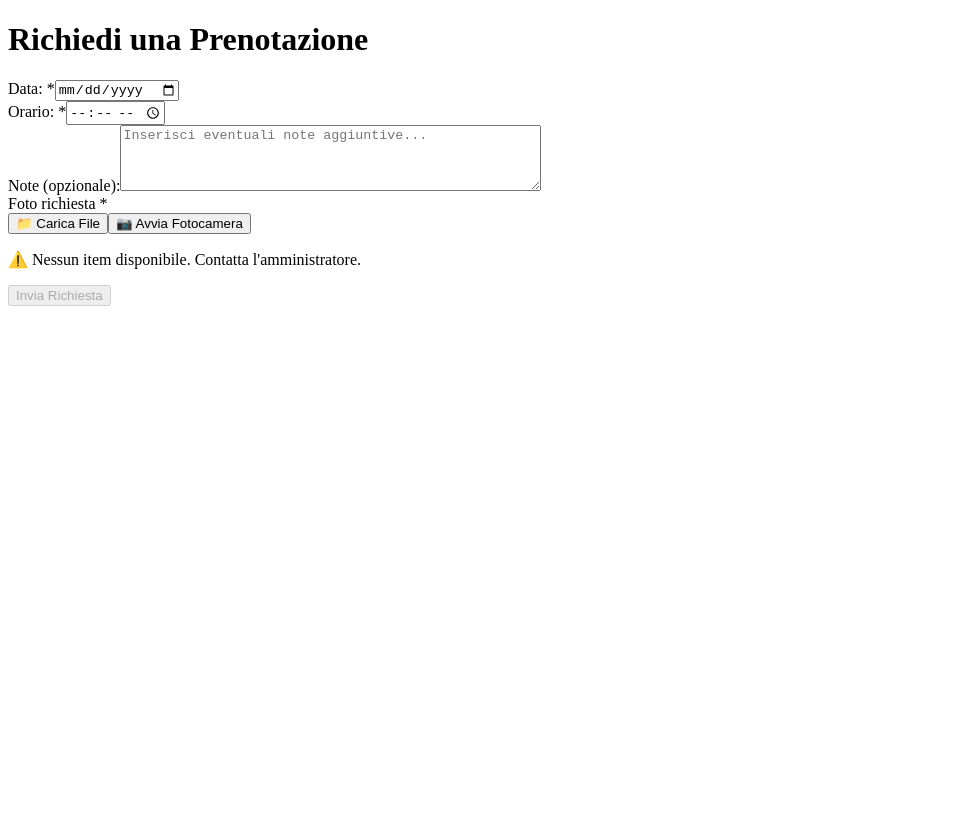
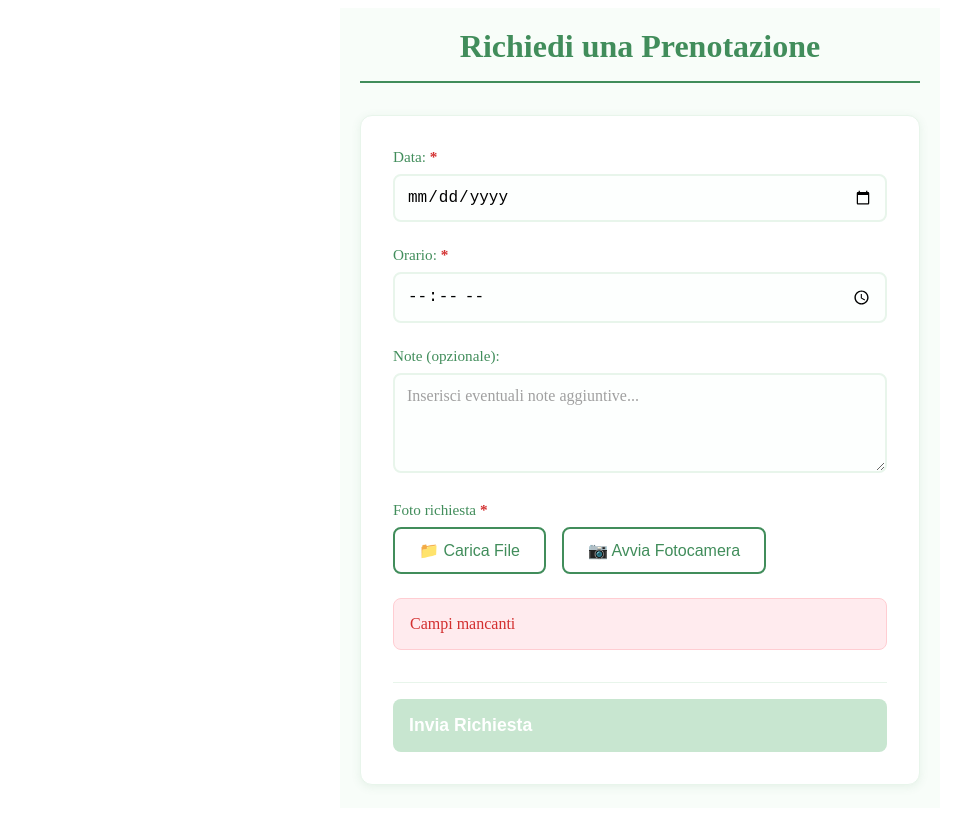
Before and after one commit to pio032/PW_Frontend, an Angular app in the folder project/: page /suppliers/richiestaPrenotazioni in a window 1280 px wide. Shown: the whole page, without its empty margins (0-978 px from the left). Built offline with nearby package versions, Linux system fonts and the light colour scheme.

Commit message:
edit richiesta-prenotazioni

```diff
--- a/project/src/suppliers/richiesta-prenotazioni/richiesta-prenotazioni.css
+++ b/project/src/suppliers/richiesta-prenotazioni/richiesta-prenotazioni.css
@@ -0,0 +1,308 @@
+/* Reset e base */
+* {
+  box-sizing: border-box;
+  margin: 0;
+  padding: 0;
+}
+
+body {
+  font-family: -apple-system, BlinkMacSystemFont, 'Segoe UI', Roboto, Oxygen, Ubuntu, Cantarell, sans-serif;
+  line-height: 1.6;
+  color: #333;
+}
+
+/* Container principale */
+.richiesta-prenotazioni-container {
+  max-width: 600px;
+  margin: 0 auto;
+  padding: 20px;
+  background-color: #f8fdf9;
+  min-height: 100vh;
+}
+
+/* Titolo */
+h1 {
+  color: #418d5b;
+  font-size: 2rem;
+  font-weight: 600;
+  text-align: center;
+  margin-bottom: 2rem;
+  padding-bottom: 1rem;
+  border-bottom: 2px solid #418d5b;
+}
+
+/* Form container */
+.prenotazione-form {
+  background: white;
+  padding: 2rem;
+  border-radius: 12px;
+  box-shadow: 0 2px 10px rgba(65, 141, 91, 0.1);
+  border: 1px solid #e8f5eb;
+}
+
+/* Form groups */
+.form-group {
+  margin-bottom: 1.5rem;
+}
+
+.form-group label {
+  display: block;
+  margin-bottom: 0.5rem;
+  font-weight: 500;
+  color: #418d5b;
+  font-size: 0.95rem;
+}
+
+.required {
+  color: #d32f2f;
+  font-weight: 600;
+}
+
+/* Input fields */
+input[type="date"],
+input[type="time"],
+input[type="file"],
+textarea {
+  width: 100%;
+  padding: 0.75rem;
+  border: 2px solid #e8f5eb;
+  border-radius: 8px;
+  font-size: 1rem;
+  transition: all 0.3s ease;
+  background-color: #fdfffe;
+}
+
+input[type="date"]:focus,
+input[type="time"]:focus,
+textarea:focus {
+  outline: none;
+  border-color: #418d5b;
+  box-shadow: 0 0 0 3px rgba(65, 141, 91, 0.1);
+}
+
+textarea {
+  resize: vertical;
+  min-height: 100px;
+  font-family: inherit;
+}
+
+textarea::placeholder {
+  color: #a0a0a0;
+}
+
+/* Buttons */
+.btn-primary {
+  background-color: #418d5b;
+  color: white;
+  border: none;
+  padding: 0.75rem 1.5rem;
+  border-radius: 8px;
+  font-size: 1rem;
+  font-weight: 500;
+  cursor: pointer;
+  transition: all 0.3s ease;
+  display: inline-flex;
+  align-items: center;
+  gap: 0.5rem;
+}
+
+.btn-primary:hover:not(:disabled) {
+  background-color: #357a4a;
+  transform: translateY(-1px);
+  box-shadow: 0 4px 12px rgba(65, 141, 91, 0.3);
+}
+
+.btn-primary:disabled {
+  background-color: #c8e6d0;
+  cursor: not-allowed;
+  transform: none;
+  box-shadow: none;
+}
+
+.btn-secondary {
+  background-color: transparent;
+  color: #418d5b;
+  border: 2px solid #418d5b;
+  padding: 0.75rem 1.5rem;
+  border-radius: 8px;
+  font-size: 1rem;
+  font-weight: 500;
+  cursor: pointer;
+  transition: all 0.3s ease;
+  display: inline-flex;
+  align-items: center;
+  gap: 0.5rem;
+  margin-right: 0.5rem;
+}
+
+.btn-secondary:hover:not(:disabled) {
+  background-color: #418d5b;
+  color: white;
+  transform: translateY(-1px);
+  box-shadow: 0 4px 12px rgba(65, 141, 91, 0.3);
+}
+
+.btn-secondary:disabled {
+  border-color: #c8e6d0;
+  color: #c8e6d0;
+  cursor: not-allowed;
+  transform: none;
+  box-shadow: none;
+}
+
+.btn-danger {
+  background-color: #d32f2f;
+  color: white;
+  border: none;
+  padding: 0.5rem 1rem;
+  border-radius: 6px;
+  font-size: 0.9rem;
+  font-weight: 500;
+  cursor: pointer;
+  transition: all 0.3s ease;
+  display: inline-flex;
+  align-items: center;
+  gap: 0.5rem;
+}
+
+.btn-danger:hover {
+  background-color: #b71c1c;
+  transform: translateY(-1px);
+  box-shadow: 0 4px 12px rgba(211, 47, 47, 0.3);
+}
+
+.btn-submit {
+  width: 100%;
+  padding: 1rem;
+  font-size: 1.1rem;
+  font-weight: 600;
+}
+
+/* Photo section */
+.photo-section {
+  display: flex;
+  gap: 0.5rem;
+  margin-bottom: 1rem;
+  flex-wrap: wrap;
+}
+
+/* Camera section */
+.camera-section {
+  margin-top: 1rem;
+  padding: 1rem;
+  background-color: #f8fdf9;
+  border-radius: 8px;
+  border: 1px solid #e8f5eb;
+}
+
+video {
+  width: 100%;
+  max-width: 400px;
+  height: auto;
+  border-radius: 8px;
+  margin-bottom: 1rem;
+  box-shadow: 0 2px 8px rgba(0, 0, 0, 0.1);
+}
+
+.camera-controls {
+  display: flex;
+  gap: 0.5rem;
+  justify-content: center;
+  flex-wrap: wrap;
+}
+
+/* Image preview */
+.image-preview {
+  margin-top: 1rem;
+  padding: 1rem;
+  background-color: #f8fdf9;
+  border-radius: 8px;
+  border: 1px solid #e8f5eb;
+  text-align: center;
+}
+
+.image-preview p {
+  margin-bottom: 0.5rem;
+  color: #418d5b;
+  font-weight: 500;
+}
+
+.image-preview img {
+  border-radius: 8px;
+  box-shadow: 0 2px 8px rgba(0, 0, 0, 0.1);
+  margin-bottom: 1rem;
+}
+
+/* Error message */
+.error-message {
+  background-color: #ffebee;
+  border: 1px solid #ffcdd2;
+  border-radius: 8px;
+  padding: 1rem;
+  margin-bottom: 1rem;
+}
+
+.error-message p {
+  color: #d32f2f;
+  font-weight: 500;
+  margin: 0;
+  display: flex;
+  align-items: center;
+  gap: 0.5rem;
+}
+
+/* Form actions */
+.form-actions {
+  margin-top: 2rem;
+  padding-top: 1rem;
+  border-top: 1px solid #e8f5eb;
+}
+
+/* Responsive design */
+@media (max-width: 768px) {
+  .richiesta-prenotazioni-container {
+    padding: 10px;
+  }
+
+  .prenotazione-form {
+    padding: 1.5rem;
+  }
+
+  h1 {
+    font-size: 1.5rem;
+  }
+
+  .photo-section {
+    flex-direction: column;
+  }
+
+  .btn-secondary {
+    margin-right: 0;
+    margin-bottom: 0.5rem;
+  }
+
+  .camera-controls {
+    flex-direction: column;
+    align-items: center;
+  }
+}
+
+@media (max-width: 480px) {
+  .richiesta-prenotazioni-container {
+    padding: 5px;
+  }
+
+  .prenotazione-form {
+    padding: 1rem;
+  }
+
+  h1 {
+    font-size: 1.3rem;
+  }
+
+  input[type="date"],
+  input[type="time"],
+  textarea {
+    font-size: 16px;
+  }
+}
--- a/project/src/suppliers/richiesta-prenotazioni/richiesta-prenotazioni.html
+++ b/project/src/suppliers/richiesta-prenotazioni/richiesta-prenotazioni.html
@@ -112,7 +112,7 @@
 
     <!-- Messaggio di errore -->
     <div *ngIf="!isFormValid" class="error-message">
-      <p>⚠️ Nessun item disponibile. Contatta l'amministratore.</p>
+      <p>Campi mancanti</p>
     </div>
 
     <!-- Pulsante di invio -->
```
